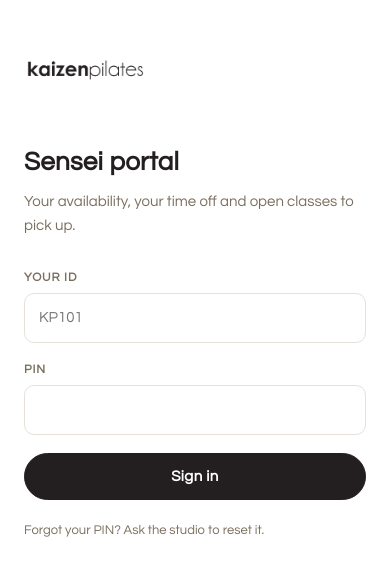
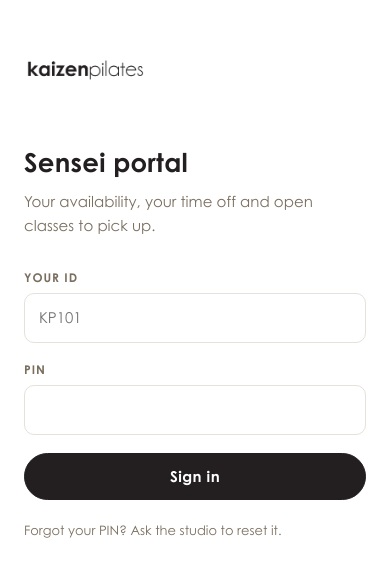
Before and after one commit to humzaidrees-stack/Kaizen-sensei-portal, a website: page public/index.html in a window 390 px wide. Shown: the part 108-684 px from the top of the page. Drawn offline with Linux system fonts and the light colour scheme; no server answers.

Commit message:
Self-host Century Gothic (#5)
* Self-host Century Gothic so phones render the brand font.

The four licensed WOFF2 files are served from /fonts with a year-long cache, loaded with font-display swap, and the regular weight is preloaded.

Co-authored-by: humzaidrees-stack <humzaidrees-stack@users.noreply.github.com>

* Match each Century Gothic face to its own local name.

Bold and italic were resolving to the regular installed face because every @font-face listed local("Century Gothic") first.

Co-authored-by: humzaidrees-stack <humzaidrees-stack@users.noreply.github.com>

---------

Co-authored-by: Cursor Agent <cursoragent@cursor.com>
Co-authored-by: humzaidrees-stack <humzaidrees-stack@users.noreply.github.com>

```diff
--- a/public/app.css
+++ b/public/app.css
@@ -1,3 +1,31 @@
+@font-face {
+  font-family: "Century Gothic Web";
+  font-style: normal;
+  font-weight: 400;
+  font-display: swap;
+  src: local("Century Gothic"), local("CenturyGothic"), url("/fonts/century-gothic-regular.woff2") format("woff2");
+}
+@font-face {
+  font-family: "Century Gothic Web";
+  font-style: normal;
+  font-weight: 700;
+  font-display: swap;
+  src: local("Century Gothic Bold"), local("CenturyGothic-Bold"), url("/fonts/century-gothic-bold.woff2") format("woff2");
+}
+@font-face {
+  font-family: "Century Gothic Web";
+  font-style: italic;
+  font-weight: 400;
+  font-display: swap;
+  src: local("Century Gothic Italic"), local("CenturyGothic-Italic"), url("/fonts/century-gothic-italic.woff2") format("woff2");
+}
+@font-face {
+  font-family: "Century Gothic Web";
+  font-style: italic;
+  font-weight: 700;
+  font-display: swap;
+  src: local("Century Gothic Bold Italic"), local("CenturyGothic-BoldItalic"), url("/fonts/century-gothic-bold-italic.woff2") format("woff2");
+}
 :root {
   --melanin: #231F20;
   --porcelain: #A0917C;
@@ -7,7 +35,7 @@
   --attention: #EFE9E1;
   --hair: #E6E1DA;
   --muted: #7A6E5F;
-  --font: "Century Gothic", CenturyGothic, AppleGothic, "Questrial", Arial, sans-serif;
+  --font: "Century Gothic Web", "Century Gothic", CenturyGothic, AppleGothic, "Questrial", Arial, sans-serif;
   --radius: 14px;
 }
 * { box-sizing: border-box; }
--- a/public/index.html
+++ b/public/index.html
@@ -13,6 +13,7 @@
   <link rel="icon" href="/logomark.svg">
   <link rel="apple-touch-icon" href="/logomark.svg">
   <link rel="manifest" href="/manifest.webmanifest">
+  <link rel="preload" href="/fonts/century-gothic-regular.woff2" as="font" type="font/woff2" crossorigin>
   <link rel="stylesheet" href="/app.css">
 </head>
 <body>
```
Also changed, not shown: public/fonts/century-gothic-bold-italic.woff2 (added), public/fonts/century-gothic-bold.woff2 (added), public/fonts/century-gothic-italic.woff2 (added), public/fonts/century-gothic-regular.woff2 (added), vercel.json.
